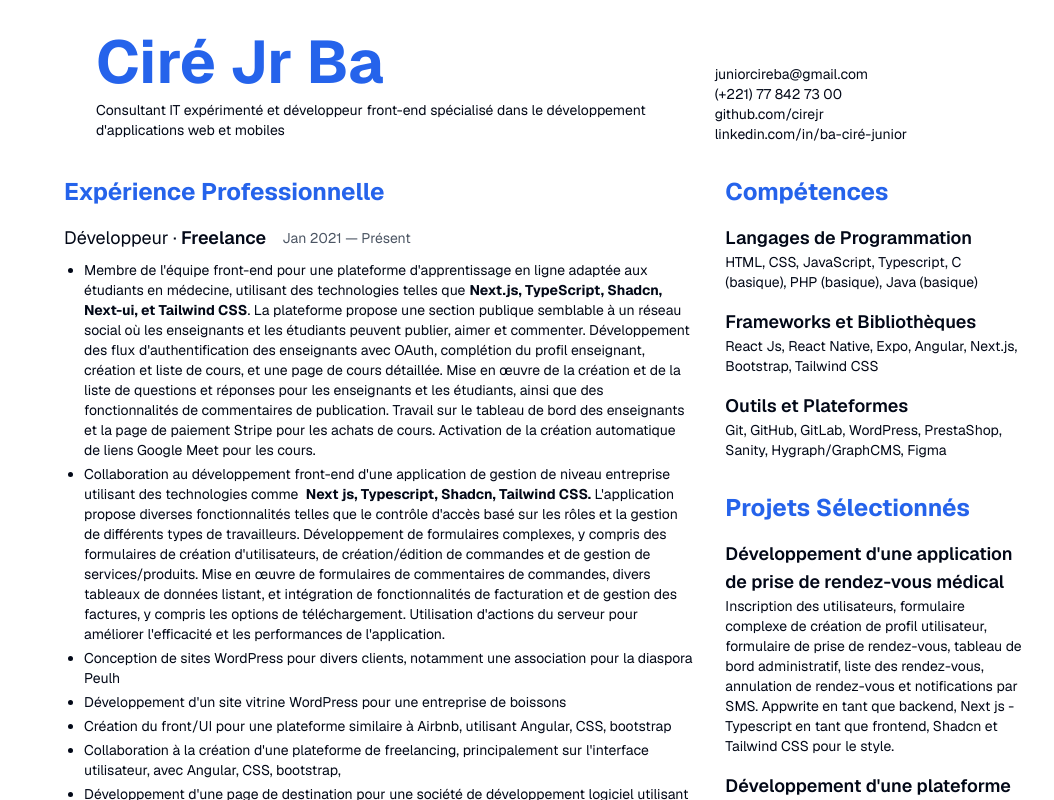
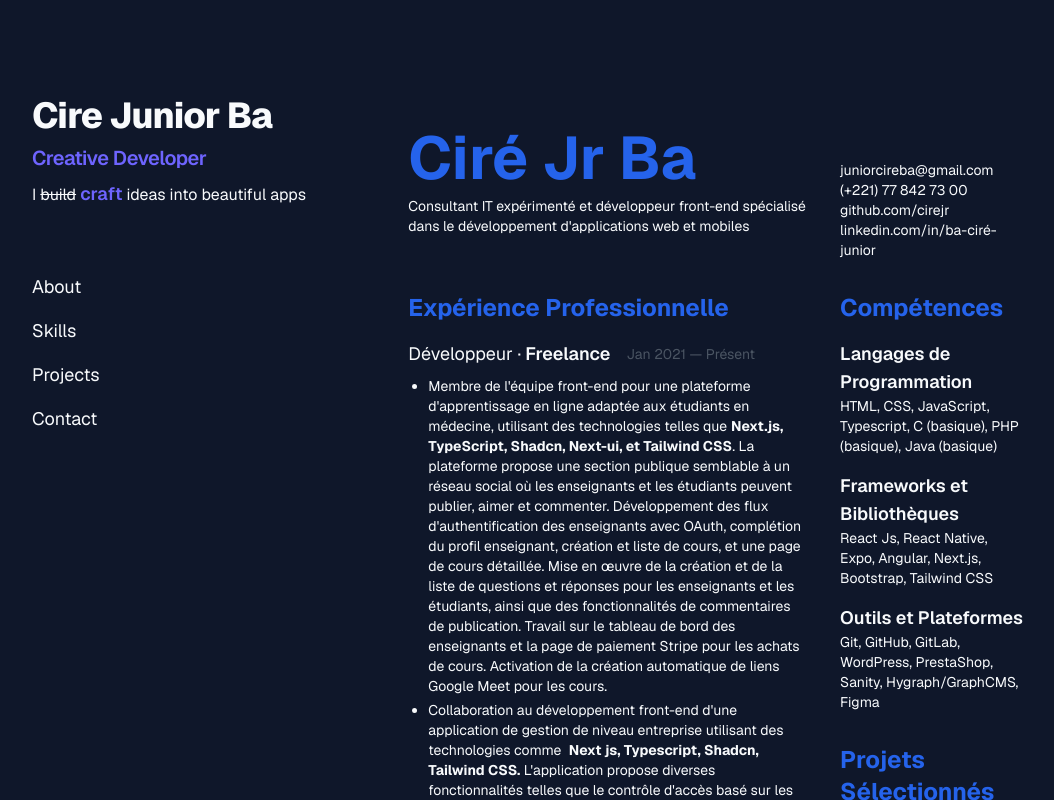
Before and after one commit to cirejr/cirejr, a Next.js app: page /resume/fr in a window 1280 px wide. Shown: the top 800 px of the page, without its empty margins (96-1150 px from the left). Built offline with nearby package versions, Linux system fonts and the light colour scheme.

Commit message:
ft: working on main page

```diff
--- a/app/layout.tsx
+++ b/app/layout.tsx
@@ -2,6 +2,7 @@ import type { Metadata } from "next";
 import { GeistSans } from "geist/font/sans";
 import "./globals.css";
 import { cn } from "@/lib/utils";
+import SideMenu from "@/components/global/side-menu";
 
 export const metadata: Metadata = {
   title: "Create Next App",
@@ -15,8 +16,16 @@ export default function RootLayout({
 }>) {
   return (
     <html lang='en'>
-      <body className={cn("font-geist-sans", GeistSans.className)}>
-        {children}
+      <body
+        className={cn(
+          "font-geist-sans container bg-slate-900 dark",
+          GeistSans.className,
+        )}
+      >
+        <div className='lg:px-24 mx-auto flex flex-col md:flex-row gap-4 w-full h-full pt-24 '>
+          <SideMenu />
+          {children}
+        </div>
       </body>
     </html>
   );
--- a/app/page.tsx
+++ b/app/page.tsx
@@ -1,5 +1,10 @@
+import About from "@/components/global/about";
 import Image from "next/image";
 
 export default function Home() {
-  return <main></main>;
+  return (
+    <main className='w-1/2'>
+      <About />
+    </main>
+  );
 }
--- a/app/resume/fr/page.tsx
+++ b/app/resume/fr/page.tsx
@@ -1,7 +1,7 @@
 export default function ResumeFr() {
   return (
-    <div className='max-w-5xl mx-auto p-8 text-sm'>
-      <header className='grid grid-cols-1 sm:grid-cols-3 gap-8 mb-8 container'>
+    <div className='container max-w-5xl mx-auto p-8 text-sm'>
+      <header className='grid grid-cols-1 sm:grid-cols-3 gap-8 mb-8 '>
         <div className='sm:col-span-2'>
           <h1 className='text-6xl font-bold text-blue-600'>Ciré Jr Ba</h1>
           <p className='mt-2'>
--- /dev/null
+++ b/components/global/about.tsx
@@ -0,0 +1,22 @@
+import React from "react";
+
+export default function About() {
+  return (
+    <section id='about'>
+      <p className='text-muted-foreground'>
+        I am a passionate and innovative front-end developer based in Mali,
+        specializing in creating stunning user interfaces and seamless user
+        experiences. With a strong foundation in Next.js and TypeScript, I
+        thrive on solving complex problems and transforming ideas into reality.
+        My journey in web development has been enriched by my work on an online
+        learning platform and an enterprise-level management application, where
+        I tackled diverse challenges like authentication flows, course
+        management, and intricate data handling. I'm constantly exploring new
+        technologies and am currently delving into finance tracking app
+        development. As I step into the role of a sales agent, I'm eager to
+        connect with clients and bring their visions to life through my
+        technical expertise and creative solutions.
+      </p>
+    </section>
+  );
+}
--- /dev/null
+++ b/components/global/side-menu.tsx
@@ -0,0 +1,49 @@
+"use client";
+
+import Link from "next/link";
+import { useActiveSection } from "@/lib/use-active-section"; // You'll need to create this hook
+
+export default function SideMenu() {
+  const sections = ["about", "skills", "projects", "contact"];
+  const activeSection = useActiveSection(sections);
+
+  return (
+    <aside className='lg:sticky h-full lg:w-1/2'>
+      <div className='space-y-2'>
+        <h1 className='text-4xl font-extrabold tracking-tight '>
+          Cire Junior Ba
+        </h1>
+        <h3 className='text-xl font-semibold tracking-tight text-[#6e64ff]'>
+          Creative Developer
+        </h3>
+        <p className='leading-7'>
+          I <span className='line-through'>build</span>
+          <span className='font-semibold text-lg text-[#6e64ff]'>
+            {" "}
+            craft
+          </span>{" "}
+          ideas into beautiful apps
+        </p>
+      </div>
+      <nav className='mt-16'>
+        <ul className='text-lg space-y-4'>
+          {sections.map((section) => (
+            <li key={section}>
+              <Link href={`#${section}`}>
+                <span
+                  className={`cursor-pointer transition-colors duration-200 ${
+                    activeSection === section
+                      ? "text-[#6e64ff]"
+                      : "hover:text-[#6e64ff]"
+                  }`}
+                >
+                  {section.charAt(0).toUpperCase() + section.slice(1)}
+                </span>
+              </Link>
+            </li>
+          ))}
+        </ul>
+      </nav>
+    </aside>
+  );
+}
--- /dev/null
+++ b/lib/use-active-section.ts
@@ -0,0 +1,35 @@
+import { useState, useEffect } from "react";
+import { useScroll, useSpring } from "framer-motion";
+
+export function useActiveSection(sectionIds: string[], offset = 0) {
+  const [activeSection, setActiveSection] = useState("");
+  const { scrollY } = useScroll();
+  const smoothScrollY = useSpring(scrollY, { stiffness: 100, damping: 30 });
+
+  useEffect(() => {
+    const handleScroll = () => {
+      const scrollPosition = smoothScrollY.get() + offset;
+
+      const active = sectionIds.find((sectionId) => {
+        const element = document.getElementById(sectionId);
+        if (element) {
+          const { top, bottom } = element.getBoundingClientRect();
+          return top <= scrollPosition && bottom > scrollPosition;
+        }
+        return false;
+      });
+
+      if (active) {
+        setActiveSection(active);
+      }
+    };
+
+    const unsubscribe = smoothScrollY.onChange(handleScroll);
+
+    return () => {
+      unsubscribe();
+    };
+  }, [sectionIds, offset, smoothScrollY]);
+
+  return activeSection;
+}
--- a/package.json
+++ b/package.json
@@ -12,6 +12,7 @@
     "@radix-ui/react-icons": "^1.3.0",
     "class-variance-authority": "^0.7.0",
     "clsx": "^2.1.1",
+    "framer-motion": "^11.3.24",
     "geist": "^1.3.1",
     "next": "14.2.5",
     "react": "^18",
```
Also changed, not shown: 1 other file (tests, documents, lock files or other folders).
